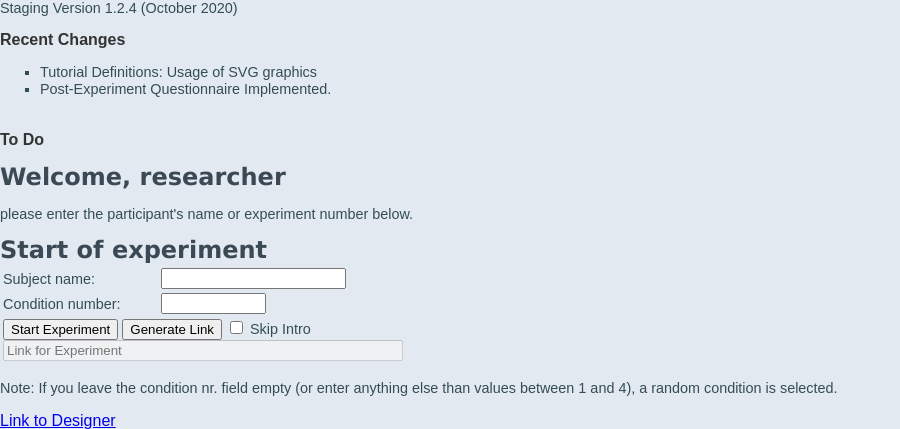
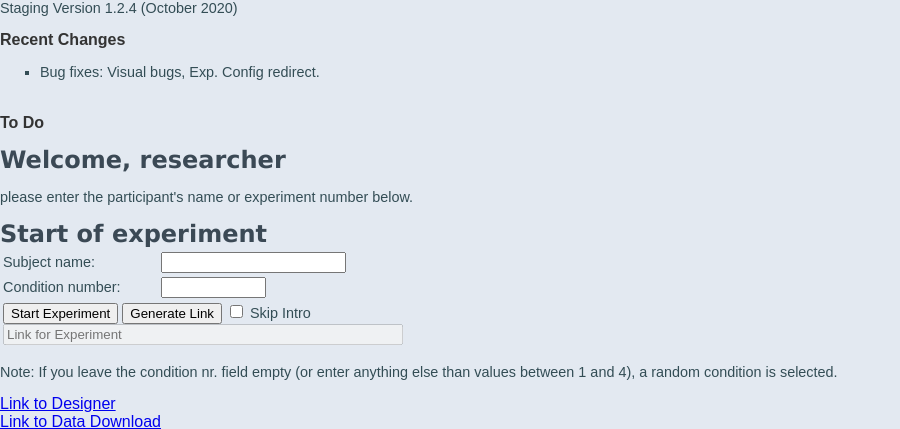
Before and after one commit to andreasHausberger/Taxperiment_MLW, a PHP site: page /start.php in a window 1280 px wide. Shown: the top 429 px of the page, without its empty margins (0-900 px from the left). Run offline with PHP 8.4, Linux system fonts and the light colour scheme.

Commit message:
Changelog.

```diff
--- a/start.php
+++ b/start.php
@@ -12,8 +12,7 @@
 
 <b>Recent Changes</b>
 <ul>
-    <li>Tutorial Definitions: Usage of SVG graphics</li>
-    <li>Post-Experiment Questionnaire Implemented. </li>
+    <li>Bug fixes: Visual bugs, Exp. Config redirect.</li>
 
 </ul>
 
```
